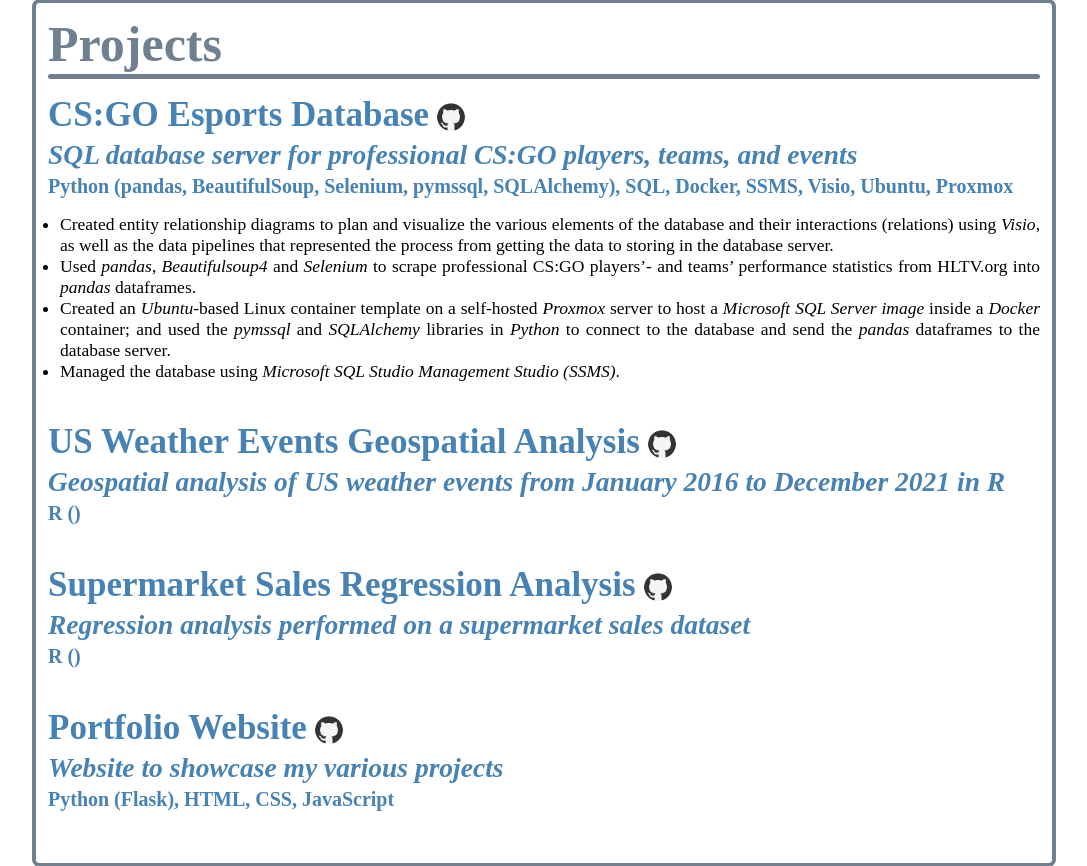
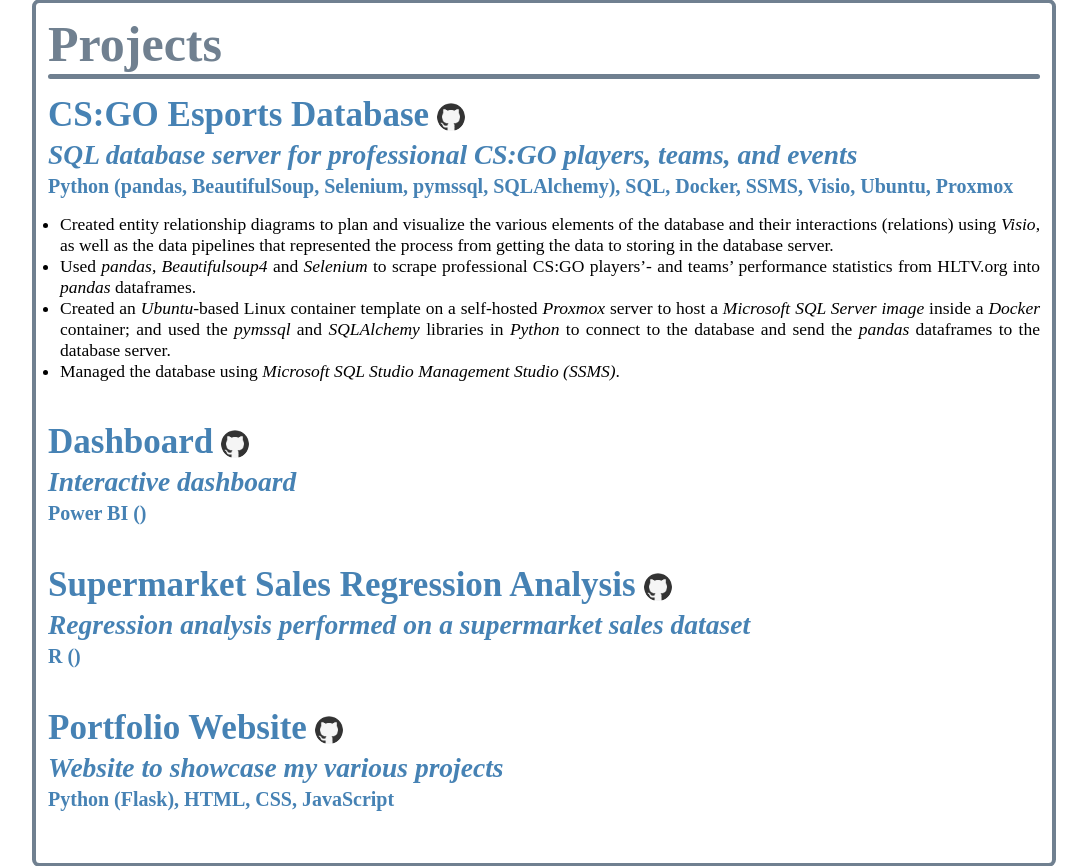
Before and after one commit to renadgharz/Portfolio-Website, a Flask app: page /projects in a window 1280 px wide. Shown: the part 85-951 px from the top of the page, without its empty margins (96-1183 px from the left). Run offline with Flask 2, Linux system fonts and the light colour scheme.

Commit message:
projects page content

```diff
--- a/templates/projects.html
+++ b/templates/projects.html
@@ -28,11 +28,11 @@
 
 <div class="project">
     <div class="project-name-icon-alignment">
-        <h2 class="project-name">US Weather Events Geospatial Analysis</h2>
-        <a href="https://github.com/renadgharz/US-Weather-Events-Geospatial-Analysis" target="_blank"><img src="../static/img/github_logo.png" class="project-github-icon"></a><br>
+        <h2 class="project-name">Dashboard</h2>
+        <a href="" target="_blank"><img src="../static/img/github_logo.png" class="project-github-icon"></a><br>
     </div>
-    <h3 class="project-summary">Geospatial analysis of US weather events from January 2016 to December 2021 in R</h3>
-    <h4 class="project-tools">R ()</h4>
+    <h3 class="project-summary">Interactive dashboard</h3>
+    <h4 class="project-tools">Power BI ()</h4>
     <ul class="project-description">
 
     </ul>
```
